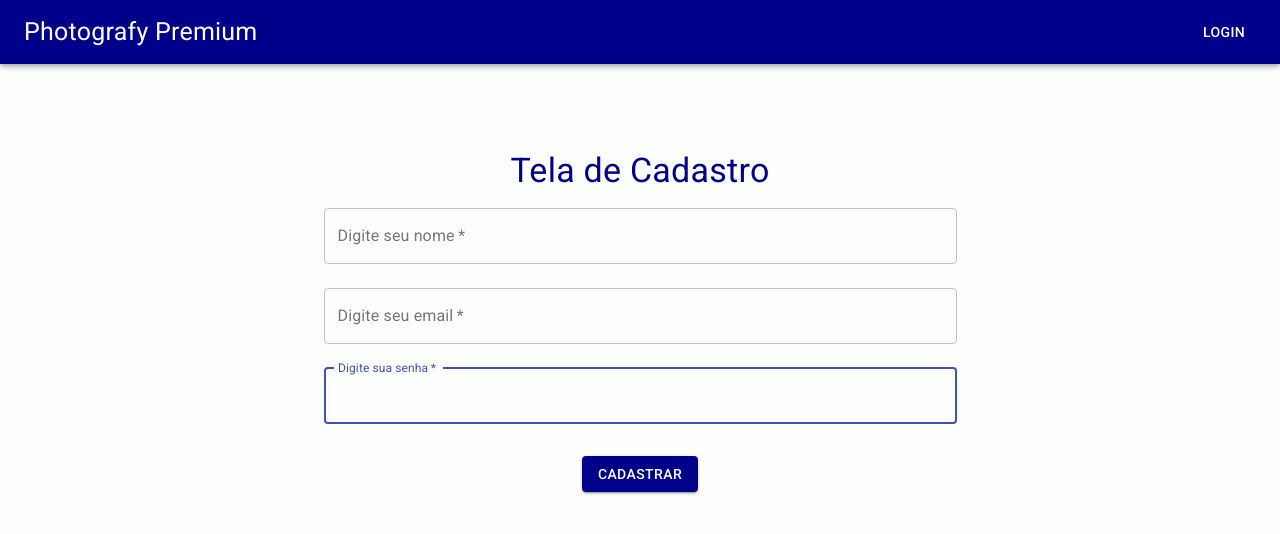
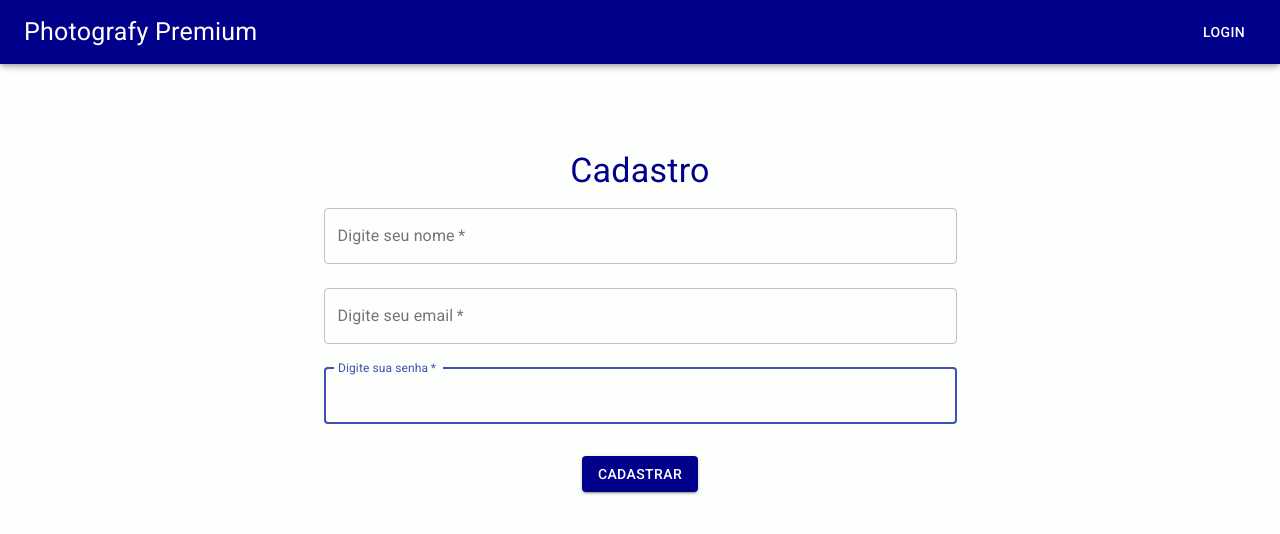
Before and after one commit to otavio-wls/Ex-Cadastro-React, a React (Create React App) app in the folder ex-cadastro/: page /cadastro in a window 1280 px wide. Shown: the top 534 px of the page. Built offline with nearby package versions, Linux system fonts and the light colour scheme.

Commit message:
Modificações no title

```diff
--- a/ex-cadastro/src/pages/Cadastro/index.tsx
+++ b/ex-cadastro/src/pages/Cadastro/index.tsx
@@ -57,7 +57,7 @@ export default function ValidationTextFields() {
     <Header />
     <Container className={classes.containerForm} maxWidth='lg'>
       <div className={classes.paper}>
-        <Typography component='h1' variant='h4' style={{color: '#00008B'}}>Tela de Cadastro</Typography>
+        <Typography component='h1' variant='h4' style={{color: '#00008B'}}>Cadastro</Typography>
         <form>
         <TextField variant='outlined' margin='normal'  required fullWidth id="email" label="Digite seu nome"
           name="name"
--- a/ex-cadastro/src/pages/Login/index.tsx
+++ b/ex-cadastro/src/pages/Login/index.tsx
@@ -99,9 +99,9 @@ export default function Login() {
         <div className={classes.root}>
           <Container component='main' maxWidth='xs' className={classes.main}>
             <div className={classes.paper}>
-              <Typography component='h1' variant='h4' className={classes.title}>Tela de Login</Typography>
+              <Typography component='h1' variant='h4' className={classes.title}>Login</Typography>
               <form className={classes.form} noValidate>
-                <TextField variant='outlined' margin='normal'  required fullWidth id="email" label="Endereço de Email"
+                <TextField variant='outlined' margin='normal'  required fullWidth id="email" label="Email"
                   name="email"
                   className={classes.textField}
                   onChange={e => setEmail(e.target.value)}
```
